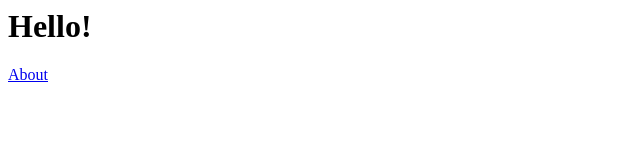
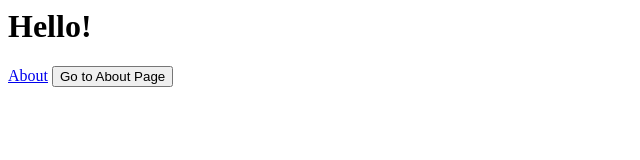
Before and after one commit to jgeake/cube_website, a plain HTML site: page index.html in a window 1280 px wide. Shown: the whole page, without its empty margins (0-640 px from the left). Drawn offline with Linux system fonts and the light colour scheme.

Commit message:
Update index.html

```diff
--- a/index.html
+++ b/index.html
@@ -1,3 +1,4 @@
 <h1>Hello!</h1>
 
 <a href="about.html">About</a>
+<button onclick="location.href='about.html'">Go to About Page</button>
```
